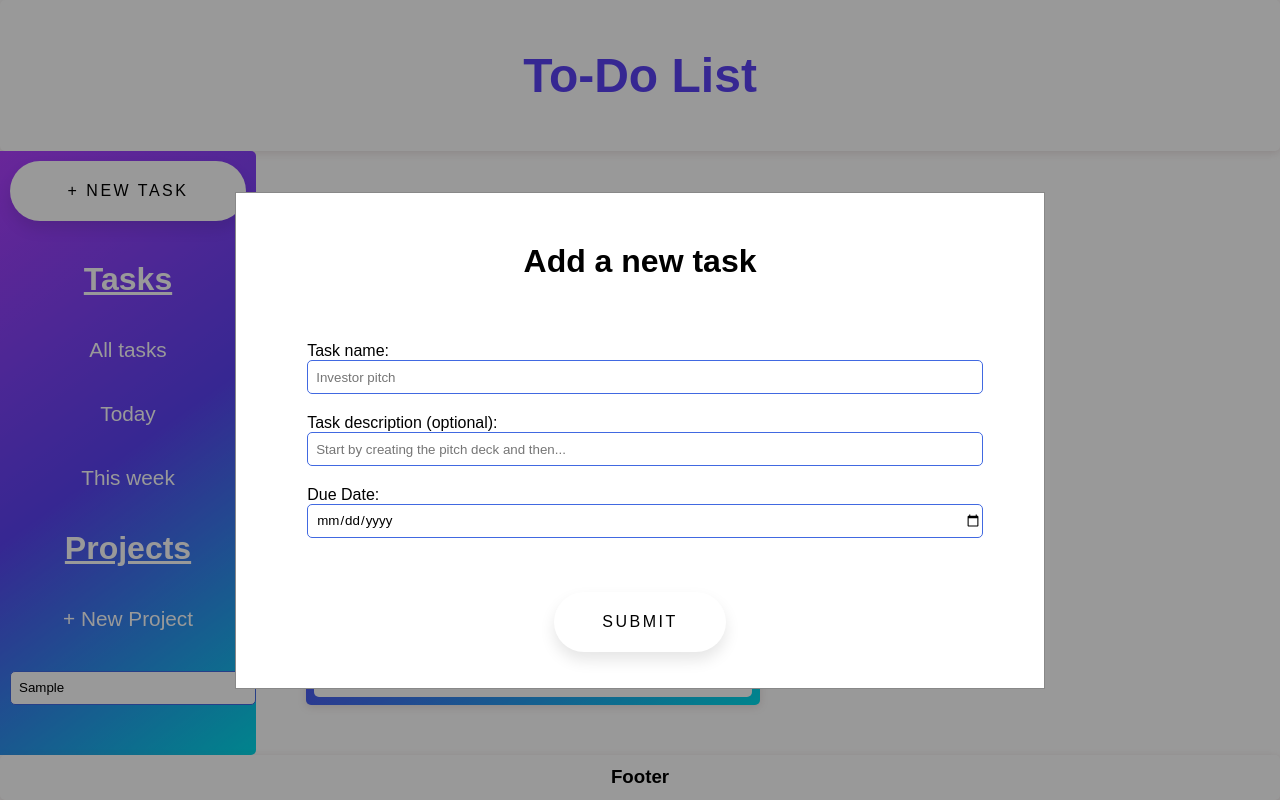
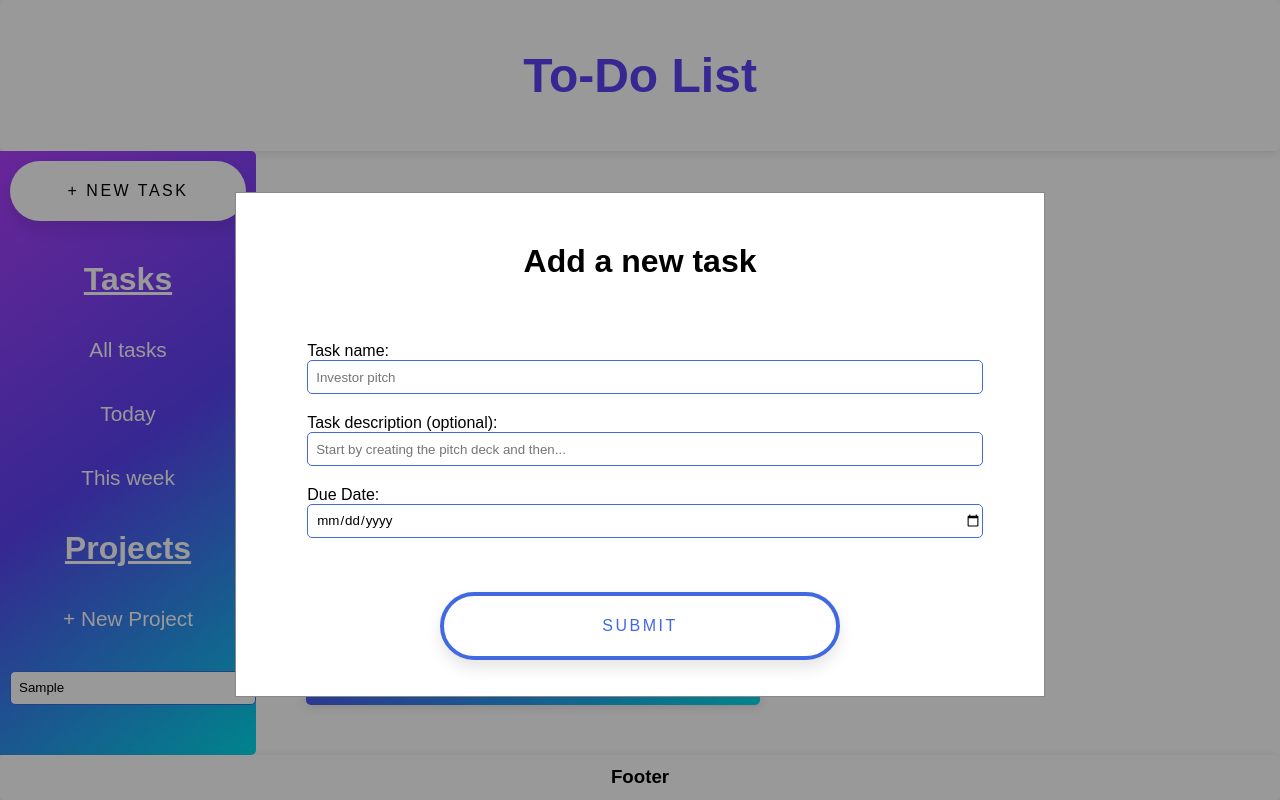
Before and after one commit to bshanz/odin-todo-list, a website built with webpack: page dist/index.html in a window 1280 px wide. Both pictures are taken after typing "Sample" into the empty fields and a click on the button "+ NEW TASK". Built offline with nearby package versions, Linux system fonts and the light colour scheme.

Commit message:
Submit button updated

```diff
--- a/src/style.css
+++ b/src/style.css
@@ -267,6 +267,9 @@ form {
 
 #submitTask {
   margin-top: 3vh;
+  border: 4px solid royalblue;
+  color: royalblue;
+  width: 60%;
 }
 
 #submitTask:hover {
```
Also changed, not shown: 1 other file.
